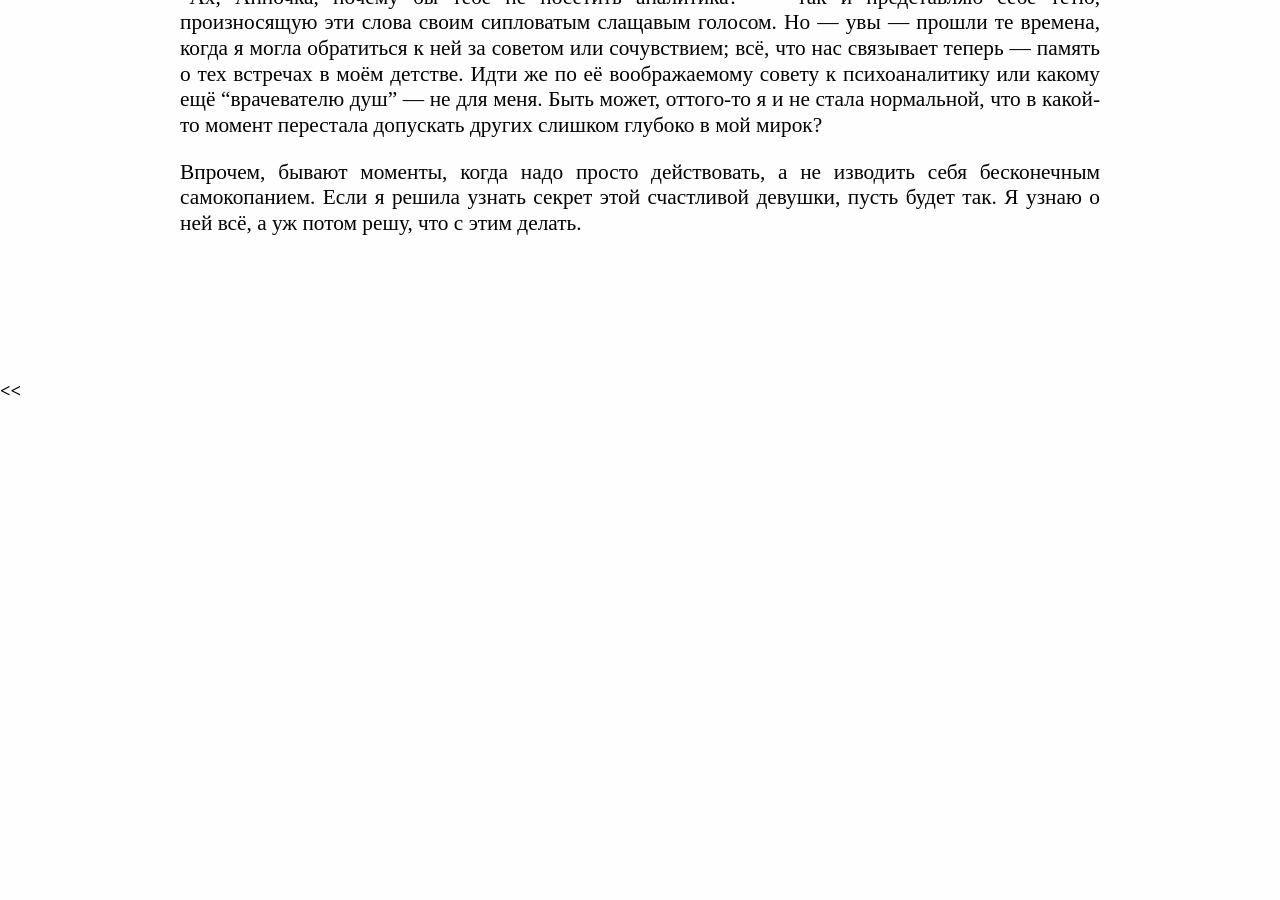
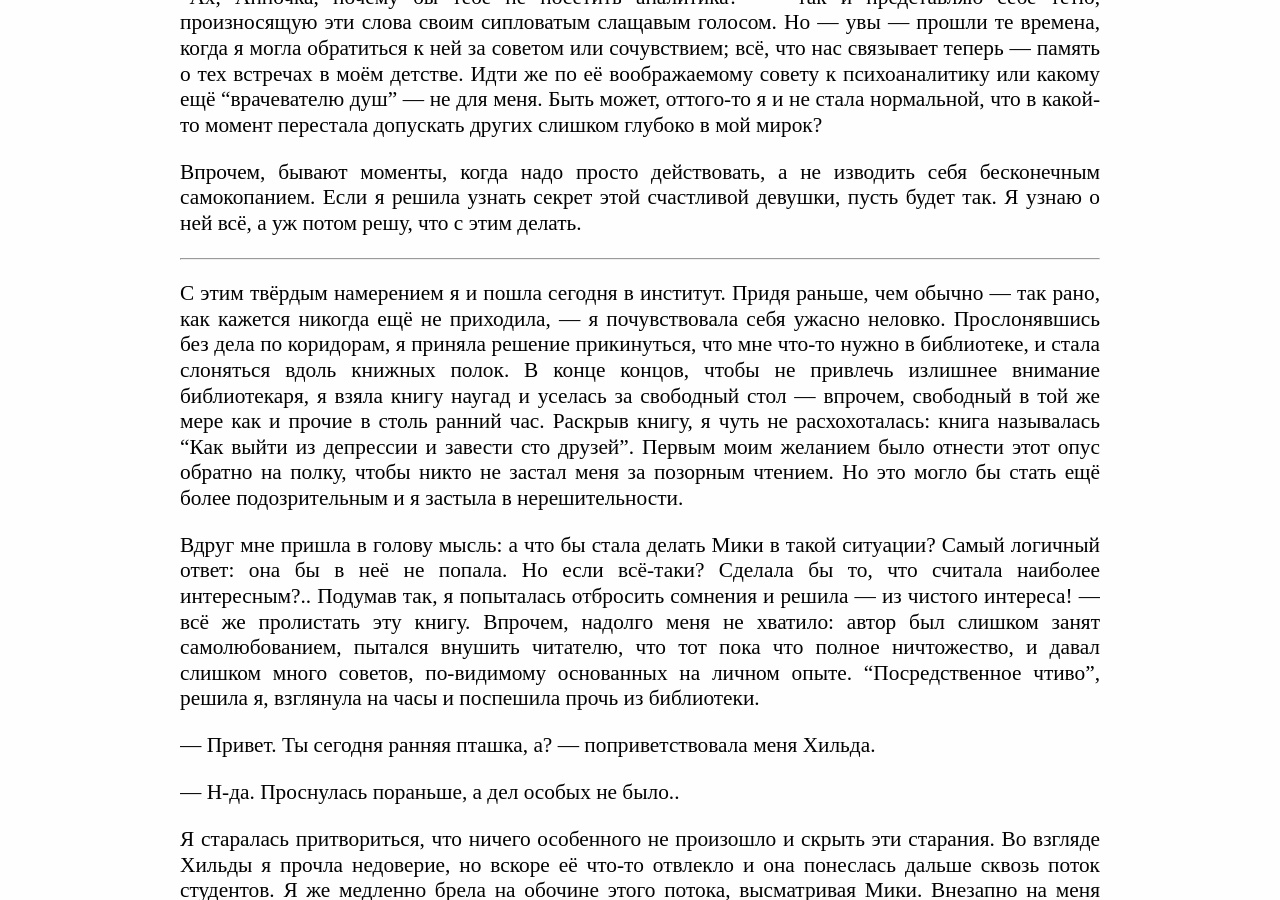
Before and after one commit to caryoscelus/lezvije-travy, a Jekyll site: the page built from text/miki-more.md, in a window 1280 px wide and 900 px high, scrolled down 644 px. Built offline with Jekyll 4.4.1, drawn with Linux system fonts in a browser that asks for light colours; our own code applies the rules of GitHub Pages for plain Markdown files; before the commit the page ends 1049 px from its top, so only the background shows below that; some of the changed text lies outside the part shown.

Commit message:
text (miki more)

```diff
--- a/text/miki-more.md
+++ b/text/miki-more.md
@@ -33,3 +33,52 @@
 Впрочем, бывают моменты, когда надо просто действовать, а не изводить себя
 бесконечным самокопанием. Если я решила узнать секрет этой счастливой девушки,
 пусть будет так. Я узнаю о ней всё, а уж потом решу, что с этим делать.
+
+***
+
+С этим твёрдым намерением я и пошла сегодня в институт. Придя раньше, чем обычно
+— так рано, как кажется никогда ещё не приходила, — я почувствовала себя ужасно
+неловко. Прослонявшись без дела по коридорам, я приняла решение прикинуться, что
+мне что-то нужно в библиотеке, и стала слоняться вдоль книжных полок. В конце
+концов, чтобы не привлечь излишнее внимание библиотекаря, я взяла книгу наугад и
+уселась за свободный стол — впрочем, свободный в той же мере как и прочие в
+столь ранний час. Раскрыв книгу, я чуть не расхохоталась: книга называлась "Как
+выйти из депрессии и завести сто друзей". Первым моим желанием было отнести этот
+опус обратно на полку, чтобы никто не застал меня за позорным чтением. Но это
+могло бы стать ещё более подозрительным и я застыла в нерешительности.
+
+Вдруг мне пришла в голову мысль: а что бы стала делать Мики в такой ситуации?
+Самый логичный ответ: она бы в неё не попала. Но если всё-таки? Сделала бы то,
+что считала наиболее интересным?.. Подумав так, я попыталась отбросить сомнения
+и решила — из чистого интереса! — всё же пролистать эту книгу. Впрочем, надолго
+меня не хватило: автор был слишком занят самолюбованием, пытался внушить
+читателю, что тот пока что полное ничтожество, и давал слишком много советов,
+по-видимому основанных на личном опыте. "Посредственное чтиво", решила я,
+взглянула на часы и поспешила прочь из библиотеки.
+
+— Привет. Ты сегодня ранняя пташка, а? — поприветствовала меня Хильда.
+
+— Н-да. Проснулась пораньше, а дел особых не было..
+
+Я старалась притвориться, что ничего особенного не произошло и скрыть эти
+старания. Во взгляде Хильды я прочла недоверие, но вскоре её что-то отвлекло и
+она понеслась дальше сквозь поток студентов. Я же медленно брела на обочине
+этого потока, высматривая Мики. Внезапно на меня нахлынула какая-то волна
+меланхолии. От вчерашней и утренней решимости не осталась и следа. "Что я здесь
+делаю? Зачем?"
+
+Так и не найдя ответов на эти вопросы, я рутинно поздоровалась с Аллой и Жанной,
+заняла случайное место в аудитории, достала тетрадь и книгу, но вместо того,
+чтобы почитать, положила на неё голову. Не то, чтобы мне хотелось спать, я
+закрыла глаза просто, чтобы не видеть этот глупый мир.
+
+Тик-тик, тик-так. Тик-тик, тик-так. В своей голове я озвучивала тикание часов,
+которым, конечно, было невдомёк, что их равномерные звуки разделяют на "тики" и
+"таки". Время до начала лекции текло невообразимо медленно.
+
+— Да пусть человек поспит, — вдруг один из голосов, прежде представлявших из
+себя однородную массу, достиг моих ушей.
+
+Быть может потому, что не ожидала такого, я не сразу узнала его. Лишь когда она
+села рядом со мной и стала раскладывать вещи, я поняла: это был голос Мики. Меня
+как будто током ударило.
```
